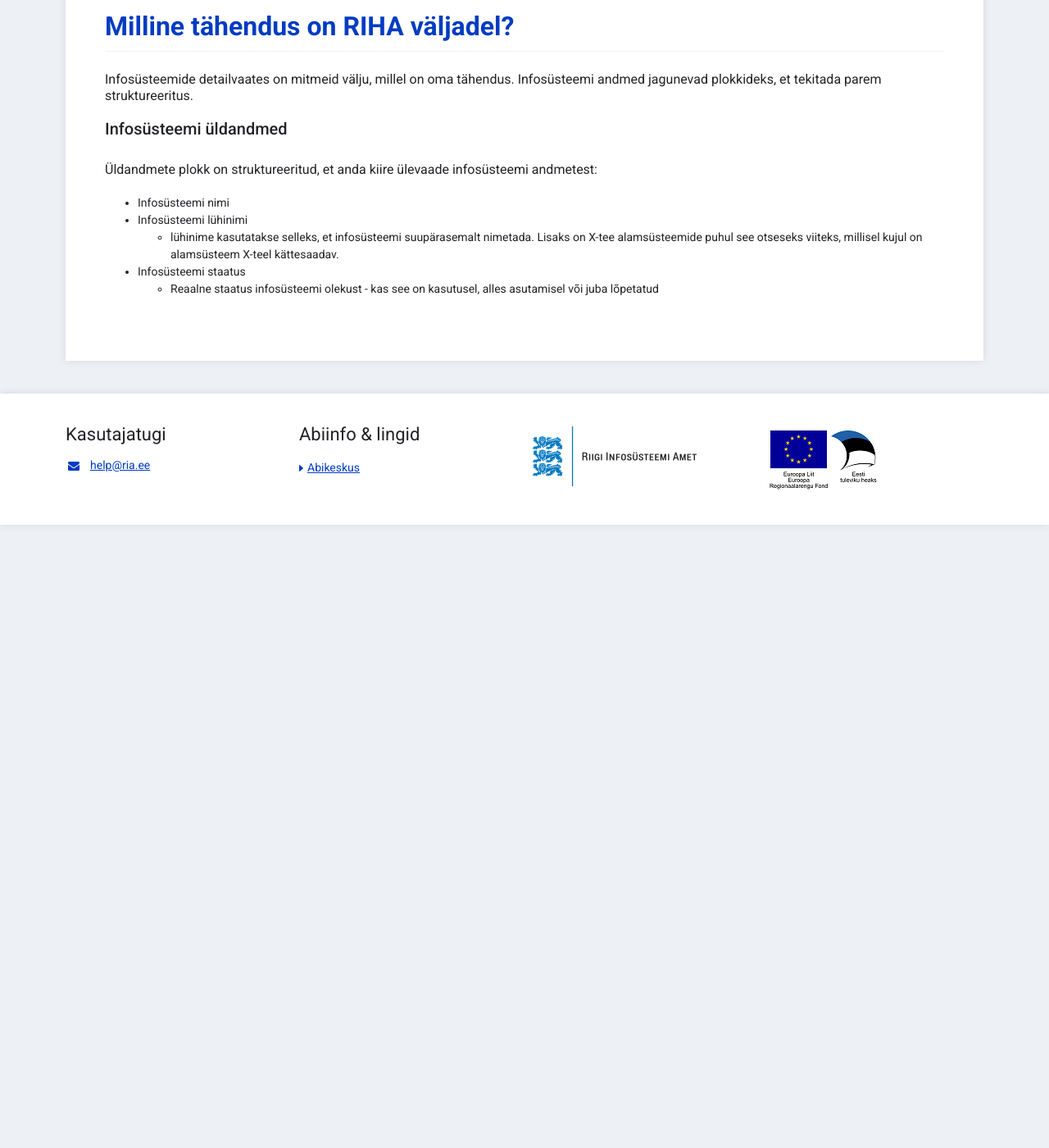
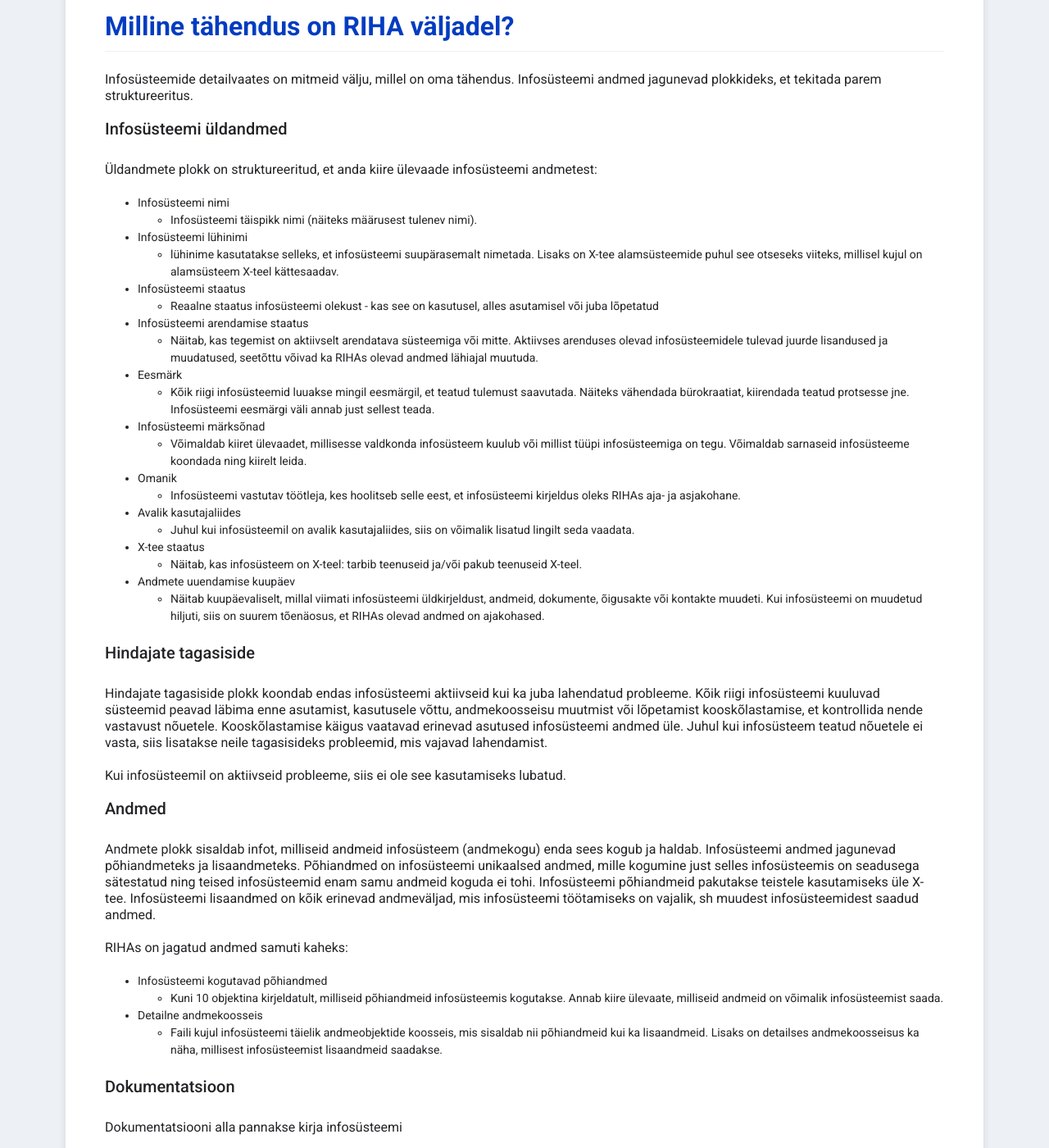
Before and after one commit to e-gov/RIHA-Help, a Jekyll site: the page built from docs/RIHAs-kirjeldamine.md, in a window 1280 px wide and 1400 px high, scrolled down 846 px. Shown: the whole window at 82% size. Built offline with Jekyll 4.4.1, drawn with Linux system fonts in a browser that asks for light colours; before the commit the page ends 1486 px from its top, so only the background shows below that; some of the changed text lies outside the part shown.

Commit message:
Added descriptions for infosystem details and data that is displayed on RIHA

```diff
--- a/docs/RIHAs-kirjeldamine.md
+++ b/docs/RIHAs-kirjeldamine.md
@@ -26,7 +26,66 @@ Infosüsteemide detailvaates on mitmeid välju, millel on oma tähendus. Infosü
 Üldandmete plokk on struktureeritud, et anda kiire ülevaade infosüsteemi andmetest:
 
 - Infosüsteemi nimi
+  - Infosüsteemi täispikk nimi (näiteks määrusest tulenev nimi).
 - Infosüsteemi lühinimi
   - lühinime kasutatakse selleks, et infosüsteemi suupärasemalt nimetada. Lisaks on X-tee alamsüsteemide puhul see otseseks viiteks, millisel kujul on alamsüsteem X-teel kättesaadav.
 - Infosüsteemi staatus
   - Reaalne staatus infosüsteemi olekust - kas see on kasutusel, alles asutamisel või juba lõpetatud
+- Infosüsteemi arendamise staatus
+  - Näitab, kas tegemist on aktiivselt arendatava süsteemiga või mitte. Aktiivses arenduses olevad infosüsteemidele tulevad juurde lisandused ja muudatused, seetõttu võivad ka RIHAs olevad andmed lähiajal muutuda.
+- Eesmärk
+  - Kõik riigi infosüsteemid luuakse mingil eesmärgil, et teatud tulemust saavutada. Näiteks vähendada bürokraatiat, kiirendada teatud protsesse jne. Infosüsteemi eesmärgi väli annab just sellest teada.
+- Infosüsteemi märksõnad
+  - Võimaldab kiiret ülevaadet, millisesse valdkonda infosüsteem kuulub või millist tüüpi infosüsteemiga on tegu. Võimaldab sarnaseid infosüsteeme koondada ning kiirelt leida.
+- Omanik
+  - Infosüsteemi vastutav töötleja, kes hoolitseb selle eest, et infosüsteemi kirjeldus oleks RIHAs aja- ja asjakohane.
+- Avalik kasutajaliides
+  - Juhul kui infosüsteemil on avalik kasutajaliides, siis on võimalik lisatud lingilt seda vaadata.
+- X-tee staatus
+  - Näitab, kas infosüsteem on X-teel: tarbib teenuseid ja/või pakub teenuseid X-teel.
+- Andmete uuendamise kuupäev
+  - Näitab kuupäevaliselt, millal viimati infosüsteemi üldkirjeldust, andmeid, dokumente, õigusakte või kontakte muudeti. Kui infosüsteemi on muudetud hiljuti, siis on suurem tõenäosus, et RIHAs olevad andmed on ajakohased.
+
+
+### Hindajate tagasiside
+
+Hindajate tagasiside plokk koondab endas infosüsteemi aktiivseid kui ka juba lahendatud probleeme. Kõik riigi infosüsteemi kuuluvad süsteemid peavad läbima enne asutamist, kasutusele võttu, andmekoosseisu muutmist või lõpetamist kooskõlastamise, et kontrollida nende vastavust nõuetele. Kooskõlastamise käigus vaatavad erinevad asutused infosüsteemi andmed üle. Juhul kui infosüsteem teatud nõuetele ei vasta, siis lisatakse neile tagasisideks probleemid, mis vajavad lahendamist.
+
+Kui infosüsteemil on aktiivseid probleeme, siis ei ole see kasutamiseks lubatud.
+
+
+### Andmed
+
+Andmete plokk sisaldab infot, milliseid andmeid infosüsteem (andmekogu) enda sees kogub ja haldab. Infosüsteemi andmed jagunevad põhiandmeteks ja lisaandmeteks. Põhiandmed on infosüsteemi unikaalsed andmed, mille kogumine just selles infosüsteemis on seadusega sätestatud ning teised infosüsteemid enam samu andmeid koguda ei tohi. Infosüsteemi põhiandmeid pakutakse teistele kasutamiseks üle X-tee.
+Infosüsteemi lisaandmed on kõik erinevad andmeväljad, mis infosüsteemi töötamiseks on vajalik, sh muudest infosüsteemidest saadud andmed.
+
+RIHAs on jagatud andmed samuti kaheks:
+
+- Infosüsteemi kogutavad põhiandmed
+  - Kuni 10 objektina kirjeldatult, milliseid põhiandmeid infosüsteemis kogutakse. Annab kiire ülevaate, milliseid andmeid on võimalik infosüsteemist saada.
+- Detailne andmekoosseis
+  - Faili kujul infosüsteemi täielik andmeobjektide koosseis, mis sisaldab nii põhiandmeid kui ka lisaandmeid. Lisaks on detailses andmekoosseisus ka näha, millisest infosüsteemist lisaandmeid saadakse.
+
+### Dokumentatsioon
+
+Dokumentatsiooni alla pannakse kirja infosüsteemi
+
+- tehniline kirjeldus
+- arhitektuuridokument
+- muud teistele jagamiseks mõeldud dokumendid nagu liidestumise juhend, teenuste kirjeldus, kasutusjuhendid
+
+
+### Õigusaktid
+
+Infosüsteemi reguleerivad õigusaktid nagu
+
+- põhimäärus
+- seadused
+- käskkirjad
+- direktiivid
+
+
+### Kontaktid
+
+Infosüsteemi haldavate ja/või arendavate isikute kontaktid, kellele on võimalik täpsemaid küsimusi esitada.
+**Kontaktid on nähtavad vaid sisselogitud kasutajatele**
```
